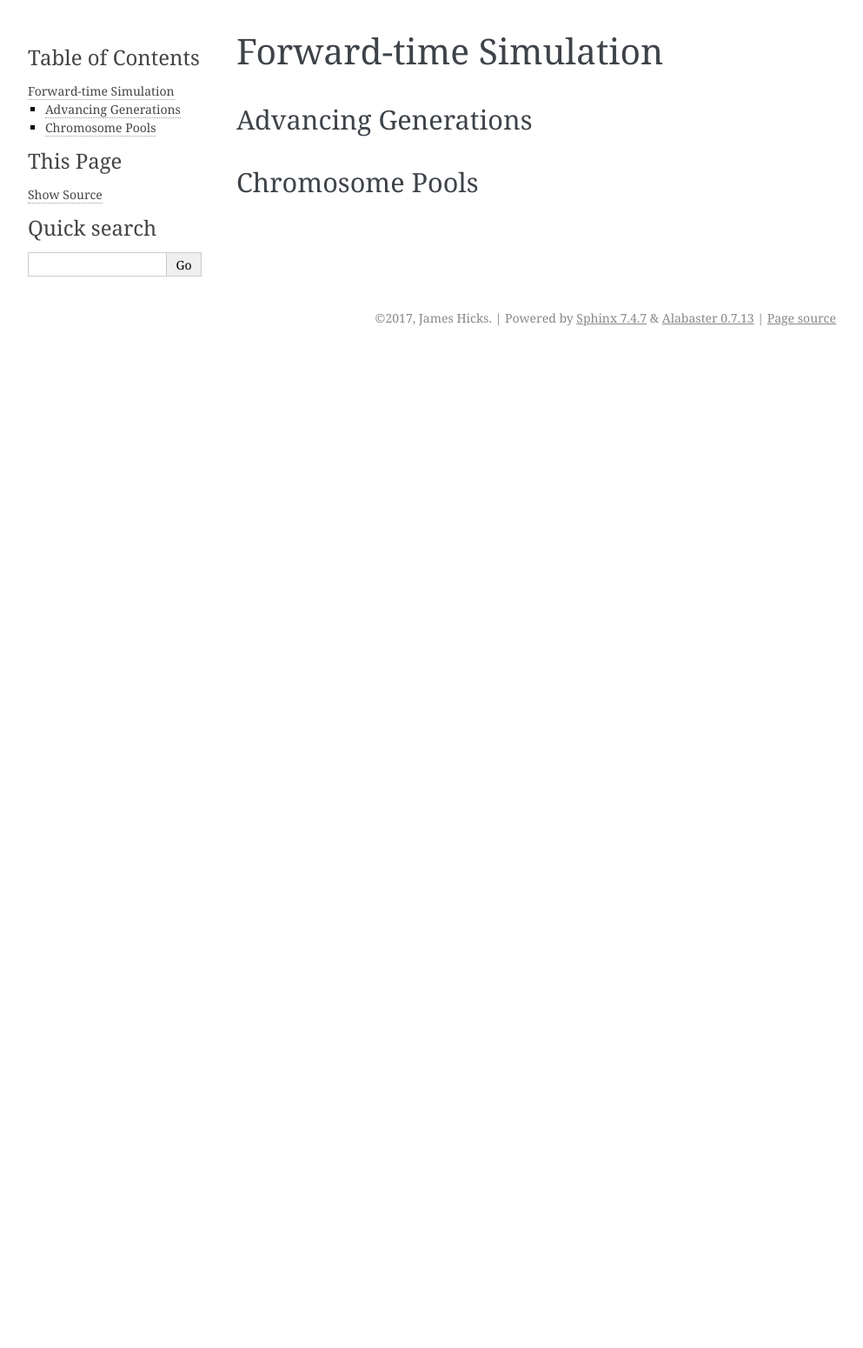
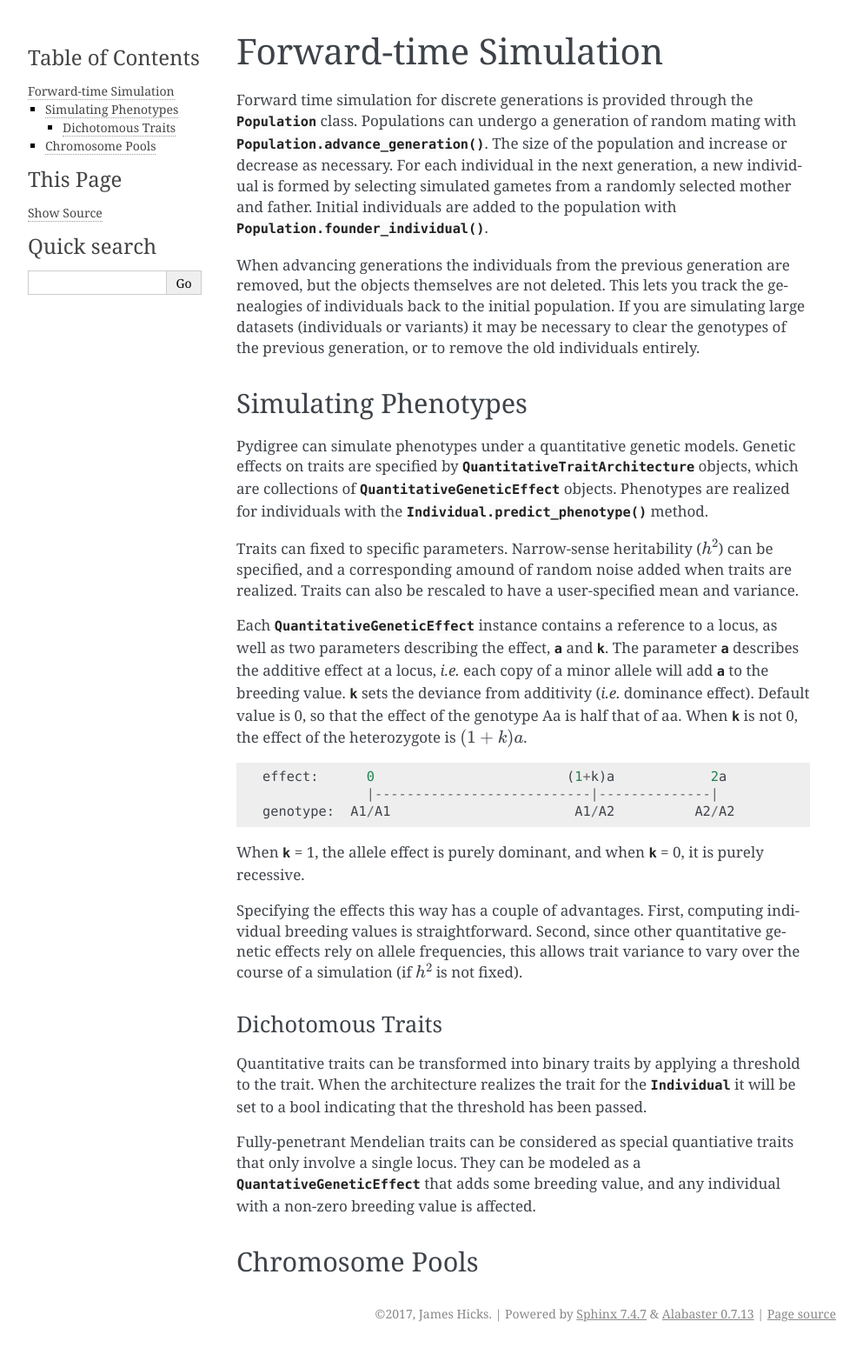
Before and after one commit to jameshicks/pydigree, a Sphinx documentation site: the page built from doc/simulation.rst, in a window 1280 px wide. Shown: the whole page at 87% size, without its empty margins (148-1141 px from the left). Built offline with Sphinx 7.4.7, drawn with Linux system fonts in a browser that asks for light colours; before the commit the page ends 900 px from its top, so only the background shows below that.

Commit message:
add documentation

```diff
--- a/doc/simulation.rst
+++ b/doc/simulation.rst
@@ -1,9 +1,54 @@
 Forward-time Simulation
 =======================
 
-Advancing Generations
+Forward time simulation for discrete generations is provided through the :class:`Population` class.
+Populations can undergo a generation of random mating with :meth:`Population.advance_generation`.
+The size of the population and increase or decrease as necessary.
+For each individual in the next generation, a new individual is formed by selecting simulated gametes from a randomly selected mother and father.
+Initial individuals are added to the population with :meth:`Population.founder_individual`.
+
+When advancing generations the individuals from the previous generation are removed, but the objects themselves are not deleted.
+This lets you track the genealogies of individuals back to the initial population.
+If you are simulating large datasets (individuals or variants) it may be necessary to clear the genotypes of the previous generation, or to remove the old individuals entirely.
+
+
+Simulating Phenotypes
 ---------------------
 
+Pydigree can simulate phenotypes under a quantitative genetic models.
+Genetic effects on traits are specified by :class:`QuantitativeTraitArchitecture` objects, which are collections of :class:`QuantitativeGeneticEffect` objects.
+Phenotypes are realized for individuals with the :meth:`Individual.predict_phenotype` method.
+
+Traits can fixed to specific parameters.
+Narrow-sense heritability (:math:`h^2`) can be specified, and a corresponding amound of random noise added when traits are realized.
+Traits can also be rescaled to have a user-specified mean and variance.
+
+Each :class:`QuantitativeGeneticEffect` instance contains a reference to a locus, as well as two parameters describing the effect, :attr:`a` and :attr:`k`.
+The parameter :attr:`a` describes the additive effect at a locus, *i.e.* each copy of a minor allele will add :attr:`a` to the breeding value.
+:attr:`k` sets the deviance from additivity (*i.e.* dominance effect).
+Default value is 0, so that the effect of the genotype Aa is half that of aa.
+When :attr:`k` is not 0, the effect of the heterozygote is :math:`(1+k)a`.
+
+::
+
+    effect:      0                        (1+k)a            2a
+                 |---------------------------|--------------|
+    genotype:  A1/A1                       A1/A2          A2/A2
+
+When :attr:`k` = 1, the allele effect is purely dominant, and when :attr:`k` = 0, it is purely recessive.
+
+Specifying the effects this way has a couple of advantages.
+First, computing individual breeding values is straightforward.
+Second, since other quantitative genetic effects rely on allele frequencies, this allows trait variance to vary over the course of a simulation (if :math:`h^2` is not fixed).
+
+
+Dichotomous Traits
+^^^^^^^^^^^^^^^^^^
+Quantitative traits can be transformed into binary traits by applying a threshold to the trait.
+When the architecture realizes the trait for the :class:`Individual` it will be set to a bool indicating that the threshold has been passed.
+
+Fully-penetrant Mendelian traits can be considered as special quantiative traits that only involve a single locus.
+They can be modeled as a :class:`QuantativeGeneticEffect` that adds some breeding value, and any individual with a non-zero breeding value is affected.
 
 Chromosome Pools
 ----------------
```
